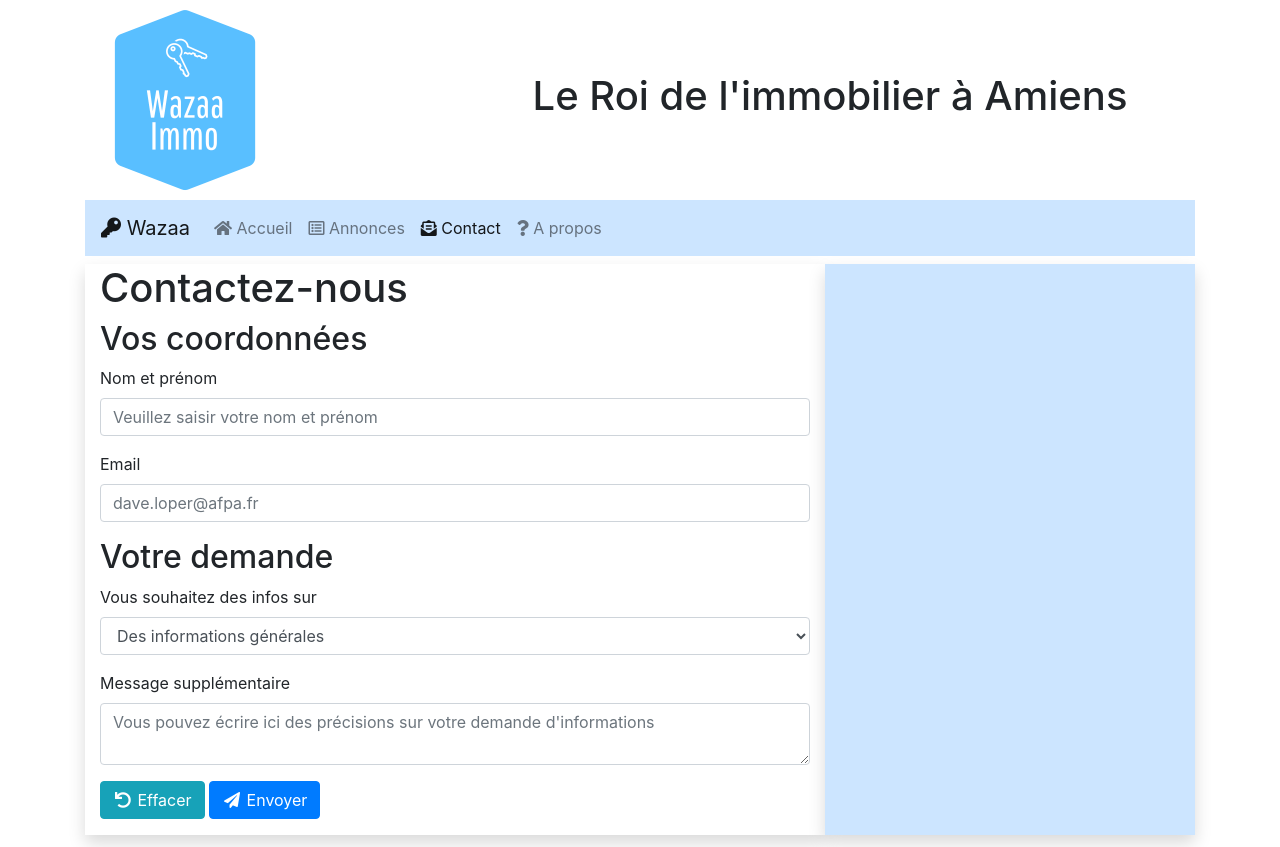
After one commit to Randommer/wazaa, a CodeIgniter app: page /wazaa/index.php/annonces/contact/ in a window 1280 px wide. The commit adds this page. Run offline with CodeIgniter, Linux system fonts and the light colour scheme; tables that the repository leaves empty hold one stand-in row (values such as "Sample post").

Commit message:
ajout du formulaire de contact
Ajout du formulaire de contact et de la vue SQL du top 5 des annonces les plus vues.

```diff
--- a/www/application/controllers/Annonces.php
+++ b/www/application/controllers/Annonces.php
@@ -73,4 +73,91 @@ class Annonces extends CI_Controller {
         $this->load->view('vue-annonce', $aView);
 		$this->load->view('footer');
 	}
+
+	public function contact($ref = "générales")
+	{ //méthode
+
+		//réglage du fuseau horaire
+		date_default_timezone_set("Europe/Paris");
+
+		//chargement du modèle AnnoncesModel
+		$this->load->model("AnnoncesModel");
+
+		//création d'un tableau
+		$aView = array();
+		$aView["ref"] = $ref;
+
+		//enregistrer un objet Annonce dont l'ID est passé en paramètre
+		$aRefs = $this->AnnoncesModel->referencesList();
+
+		$aView["aRefs"] = $aRefs;
+
+		// Chargement de la librairie form_validation
+		$this->load->library(['form_validation']);
+
+		if ($this->input->post())
+		{
+			// Définition des filtres, ici une valeur doit avoir été saisie pour le champ 'pro_ref'
+			$this->form_validation->set_rules("nom", "Nom et prénom", "required", array("required" => "Le %s doivent être renseigné."));
+			$this->form_validation->set_rules("email", "Email", "required|regex_match[/^[A-Za-z0-9](([_\.\-]?[a-zA-Z0-9]+)*)@([A-Za-z0-9]+)(([_\.\-]?[a-zA-Z0-9]+)*)\.([A-Za-z]{2,})$/]", array("required" => "L'%s doit être renseigné.", "regex_match" => "L'%s n'a pas un format correct."));
+
+			if ($this->form_validation->run() == FALSE)
+			{ // Echec de la validation, on réaffiche la vue formulaire
+
+				$this->form_validation->set_error_delimiters('<div class="alert alert-danger nvalid-feedback">', '</div>');
+
+				$ref = $this->input->post("sujet");
+
+				//chargement des vues
+				$this->load->view('header-1-master', ["titre" => "Contactez-nous"]);
+				$this->load->view('header-2-header');
+				$this->load->view('header-3-navbar-public', ["nav" => 3]);
+				if (!is_null($this->session->userdata("Connecte")))
+				{
+					$this->load->view('header-4-navbar-admin', ["nav" => 0]);
+				}
+				$this->load->view('vue-contact', $aView);
+				$this->load->view('footer');
+			}
+			else
+			{
+				$this->load->library('email');
+
+				$this->email->from('formcontactauto@wazaaimmo.fr', $this->input->post("nom"));
+				$this->email->to('contact@wazaaimmo.fr');
+
+				$this->email->subject('Info sur '.$this->input->post("sujet"));
+				$str = 'Hé, '.$this->input->post("nom").' voudrait des infos sur '.$this->input->post("sujet").'. Tu peux le recontacter à l\'adresse suivante : '.$this->input->post("email").'<br>'.$this->input->post("nom").' a aussi joint ce message : '.$this->input->post("question");
+				$this->email->message($str);
+
+				$this->email->send();
+
+				$aView["str"] = $str;
+
+				//chargement des vues
+				$this->load->view('header-1-master', ["titre" => "Contactez-nous"]);
+				$this->load->view('header-2-header');
+				$this->load->view('header-3-navbar-public', ["nav" => 3]);
+				if (!is_null($this->session->userdata("Connecte")))
+				{
+					$this->load->view('header-4-navbar-admin', ["nav" => 0]);
+				}
+				$this->load->view('vue-contact-ok', $aView);
+				$this->load->view('footer');
+			}
+		}
+		else
+		{
+			//chargement des vues
+			$this->load->view('header-1-master', ["titre" => "Contactez-nous"]);
+			$this->load->view('header-2-header');
+			$this->load->view('header-3-navbar-public', ["nav" => 3]);
+			if (!is_null($this->session->userdata("Connecte")))
+			{
+				$this->load->view('header-4-navbar-admin', ["nav" => 0]);
+			}
+			$this->load->view('vue-contact', $aView);
+			$this->load->view('footer');
+		}
+	}
 }
--- a/www/application/models/AnnoncesModel.php
+++ b/www/application/models/AnnoncesModel.php
@@ -88,6 +88,36 @@ class AnnoncesModel extends CI_Model
         return $annonce;
     }
 
+    public function referencesList()
+    { //
+
+        //chargement de la base de données
+        $this->load->database();
+
+        //construction de la requête
+        $this->db->select("wan_id as 'id', wan_ref as 'ref'");
+        $this->db->from("waz_annonces");
+        //envoie de la requête à la base
+        $results = $this->db->get();
+
+        //récupération des résultats de la requête
+        $annonces = $results->result();
+
+        //création d'un tableau
+        $aRefs = [];
+
+        //récupération des ID de chaque annonce
+        foreach ($annonces as $annonce)
+        {
+            //enregistrer dans le tableau, les annonces en les appelant par leurs ID
+            $aRefs["".$annonce->ref] = $annonce;
+        }
+
+        //renvoie du tableau d'objets Annonce avec toutes les annonces
+        return $aRefs;
+
+    }
+
     public function options($id)
     { //
 
--- a/www/application/views/header-3-navbar-public.php
+++ b/www/application/views/header-3-navbar-public.php
@@ -21,7 +21,7 @@
                 </a>
             </li>
             <li class="nav-item <?php if ($nav == 3) { echo "active"; } ?>">
-                <a class="nav-link" href="<?php echo site_url('annonces/contact/'); ?>" title="Contact">
+                <a class="nav-link <?php if ($nav == 3) { echo "disabled"; } ?>" href="<?php echo site_url('annonces/contact/'); ?>" title="Contact">
                     <div class="d-none d-lg-block"><i class="fas fa-envelope-open-text"></i> Contact</div>
                     <div class="d-lg-none"><i class="fas fa-envelope-open-text fa-3x"></i></div>
                 </a>
--- /dev/null
+++ b/www/application/views/vue-contact.php
@@ -0,0 +1,54 @@
+<!-- Corps du site -->
+<div class="row pt-2 mx-0 mb-1">
+    <!-- Partie article de la page -->
+    <div class="col-sm-12 col-lg-8 mb-2 shadow">
+        <h1>Contactez-nous</h1>
+        <form action="" method="POST" id="contact" name="contact" validate>
+            <h2>Vos coordonnées</h2>
+            <div class="form-group">
+                <label for="nom">Nom et prénom</label>
+                <input type="text" class="form-control" name="nom" id="nom" placeholder="Veuillez saisir votre nom et prénom" required value="<?php set_value('nom') ?>">
+                <?php echo form_error('nom'); ?>
+            </div>
+            <div class="form-group">
+                <label for="email">Email</label>
+                <input type="email" class="form-control" name="email" id="email" placeholder="dave.loper@afpa.fr" pattern="[A-Za-z0-9](([_\.\-]?[a-zA-Z0-9]+)*)@([A-Za-z0-9]+)(([_\.\-]?[a-zA-Z0-9]+)*)\.([A-Za-z]{2,})" required value="<?php set_value('email') ?>">
+                <?php echo form_error('email'); ?>
+            </div>
+            <h2>Votre demande</h2>
+            <div class="form-group">
+                <label for="sujet">Vous souhaitez des infos sur</label>
+                <select class="form-control" name="sujet" id="sujet" required>
+                    <option value="" disabled>Veuillez sélectionner un sujet</option>
+                    <option value="générales" <?php if ($ref == "générales") { echo "selected"; } ?>>Des informations générales</option>
+                    <?php
+                    foreach ($aRefs as $key => $annonce)
+                    {
+                    ?>
+                        <option value="<?php echo $annonce->ref; ?>" <?php if ($ref == $annonce->id) { echo "selected"; } ?>>Annonce avec la référence : <?php echo $key; ?></option>
+                    <?php
+                    }
+                    ?>
+                </select>
+            </div>
+            <div class="form-group">
+                <label for="question">Message supplémentaire</label>
+                <textarea class="form-control" name="question" id="question" rows="2" placeholder="Vous pouvez écrire ici des précisions sur votre demande d'informations"><?php // ?></textarea>
+            </div>
+            <div class="form-group">
+                <!-- bouton qui remet à zéro tout les input du formulaire -->
+                <button type="reset" class="btn btn-info">
+                    <i class="fa fa-fw fa-undo"></i> Effacer
+                </button>
+                <!-- bouton submit du formulaire -->
+                <button type="submit" class="btn btn-primary">
+                    <i class="fa fa-fw fa-paper-plane"></i> Envoyer
+                </button>
+            </div>
+        </form>
+    </div>
+    <!-- Boite à droite de la partie article -->
+    <div class="col-sm-12 col-lg-4 alert-primary pt-2 px-2 pb-1 mb-2 shadow">
+
+    </div>
+</div>
```
Also changed, not shown: vue wazaa.sql (added, +22 -0 lines), www/application/views/vue-403.php (added, +11 -0 lines), www/application/views/vue-contact-ok.php (added, +10 -0 lines), 1 other file.
